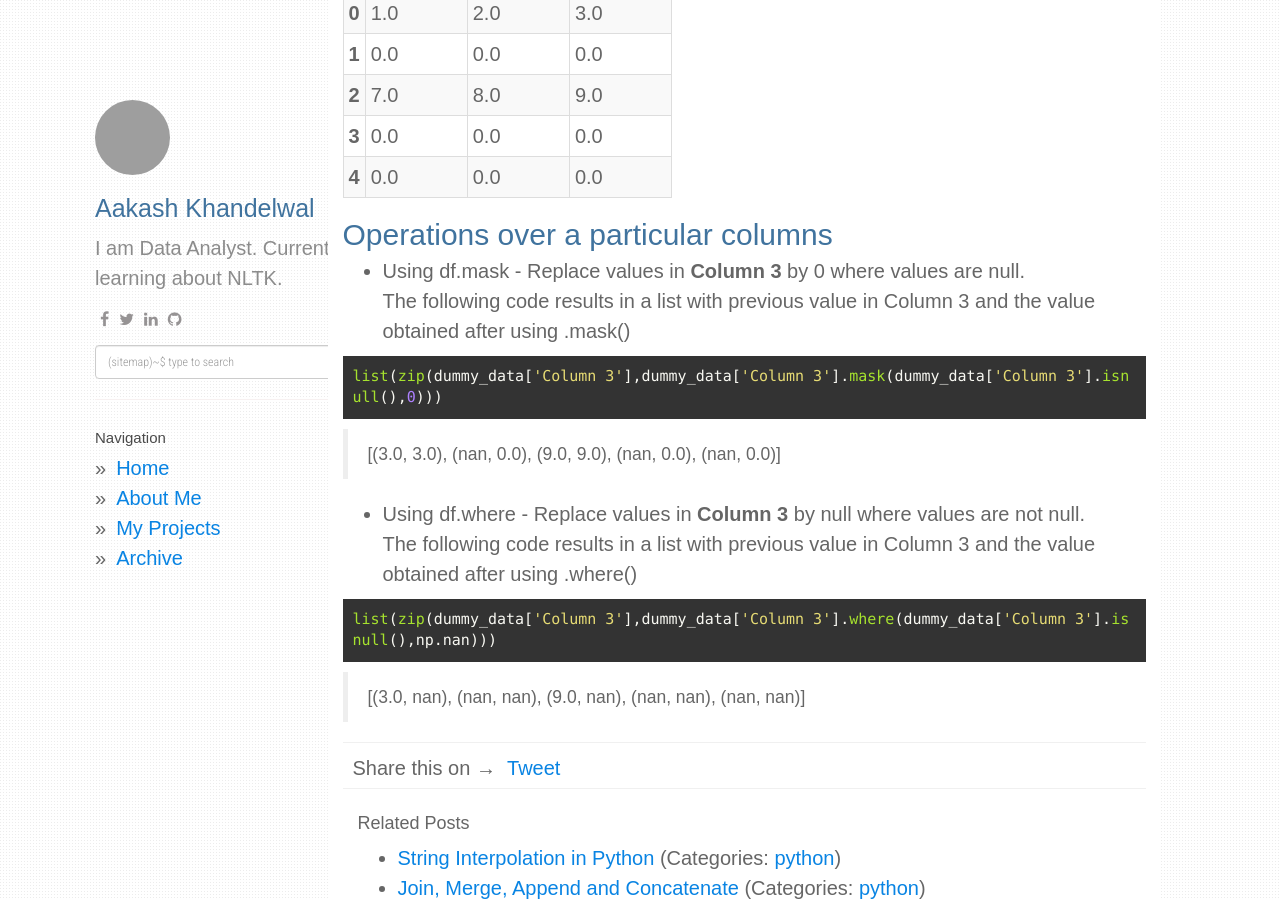
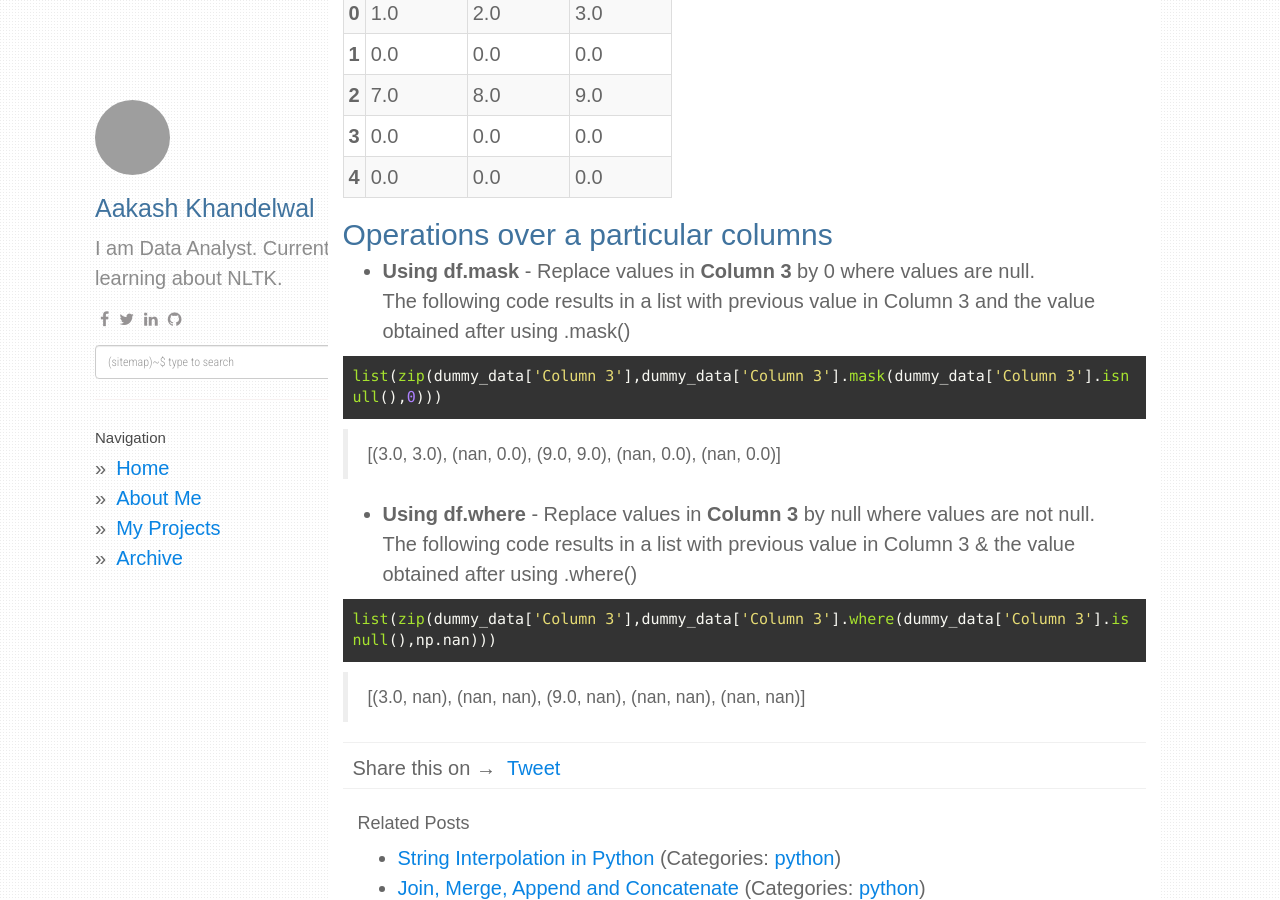
Before and after one commit to aakashkh/data-patterns, a Jekyll site: the page built from _posts/python/2019-04-03-Using-Where-Mask-Filtering.md, in a window 1280 px wide and 900 px high, scrolled down 1335 px. Built offline with Jekyll 4.4.1, drawn with Linux system fonts in a browser that asks for light colours; nearby versions of some CDN libraries; comment, search, counter and statistics services are not loaded; grey boxes are pictures that could not be loaded.

Commit message:
some changes

````diff
--- a/_posts/python/2019-04-03-Using-Where-Mask-Filtering.md
+++ b/_posts/python/2019-04-03-Using-Where-Mask-Filtering.md
@@ -173,7 +173,7 @@ dummy_data.mask(dummy_data['Column 3'].isnull(),0)
 
 ## Operations over a particular columns
 
-- Using df.mask - Replace values in <b> Column 3 </b> by 0 where values are null.
+- <b>Using df.mask </b> - Replace values in <b> Column 3 </b> by 0 where values are null.
   The following code results in a list with previous value in Column 3 and the value obtained after using .mask()
 
 ```python
@@ -181,8 +181,8 @@ list(zip(dummy_data['Column 3'],dummy_data['Column 3'].mask(dummy_data['Column 3
 ```
 > [(3.0, 3.0), (nan, 0.0), (9.0, 9.0), (nan, 0.0), (nan, 0.0)]
 
--  Using df.where - Replace values in <b> Column 3 </b> by null where values are not null.
-The following code results in a list with previous value in Column 3 and the value obtained after using .where()
+-  <b>Using df.where </b> - Replace values in <b> Column 3 </b> by null where values are not null.
+The following code results in a list with previous value in Column 3 & the value obtained after using .where()
 
 ```python
 list(zip(dummy_data['Column 3'],dummy_data['Column 3'].where(dummy_data['Column 3'].isnull(),np.nan)))
````
